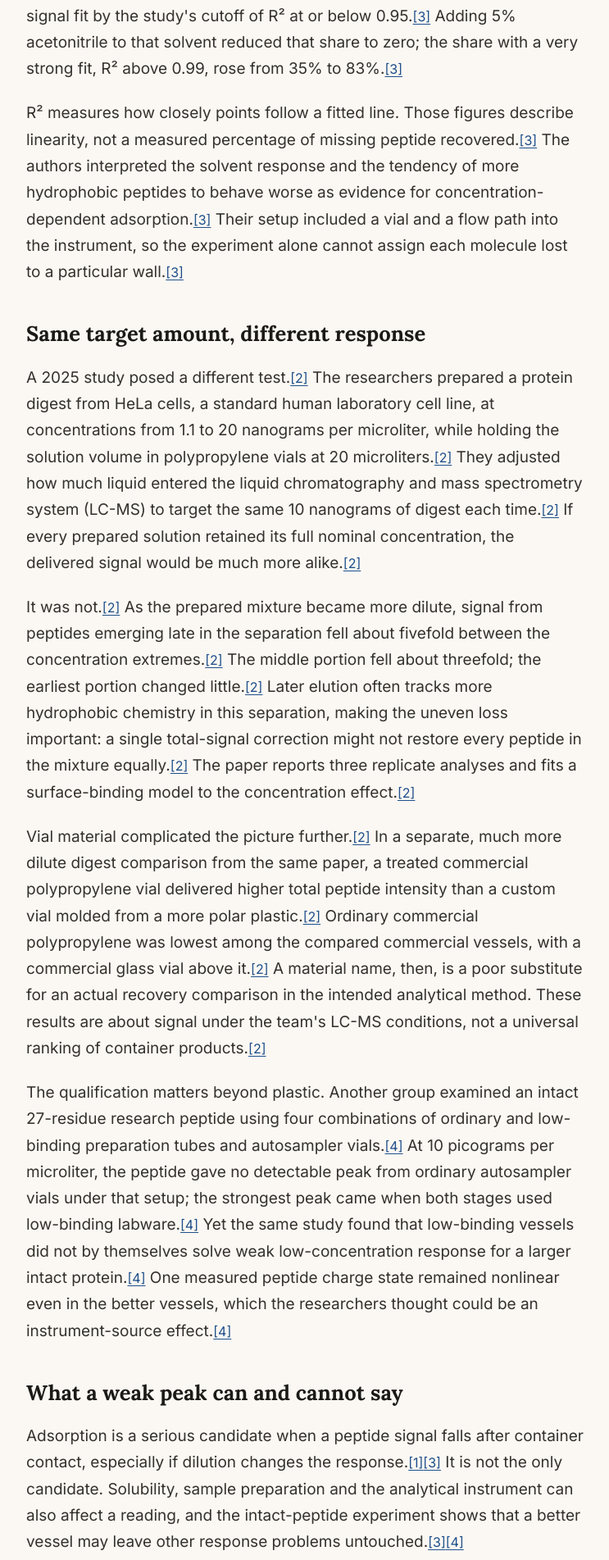
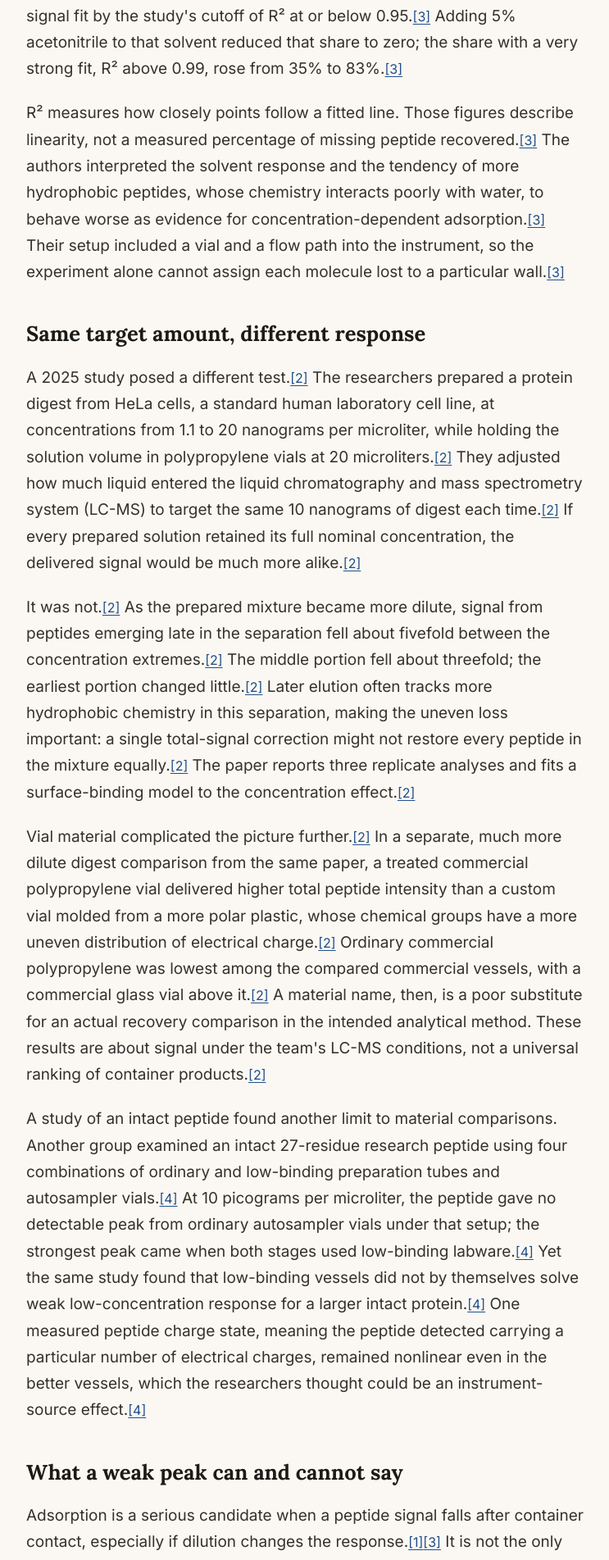
Before and after one commit to edorfanini00/peptidedigest, a Next.js app: page /peptide-adsorption-glass-plastic-lab-results in a window 1280 px wide. Shown: the part 3306-5209 px from the top of the page at 82% size, without its empty margins (268-1011 px from the left). Built offline with nearby package versions, Linux system fonts and the light colour scheme.

Commit message:
fix: resolve newsroom editorial and schema review findings

```diff
--- a/app/layout.tsx
+++ b/app/layout.tsx
@@ -94,14 +94,6 @@ const jsonLd = {
       url: "https://peptidedigest.co",
       name: "The Peptide Digest",
       publisher: { "@id": "https://peptidedigest.co/#organization" },
-      potentialAction: {
-        "@type": "SearchAction",
-        target: {
-          "@type": "EntryPoint",
-          urlTemplate: "https://peptidedigest.co/?q={search_term_string}",
-        },
-        "query-input": "required name=search_term_string",
-      },
     },
   ],
 };
--- a/app/peptide-adsorption-glass-plastic-lab-results/story.ts
+++ b/app/peptide-adsorption-glass-plastic-lab-results/story.ts
@@ -30,7 +30,7 @@ export const story = {
       "paragraphs": [
         "In mass spectrometry, more peptide should ordinarily produce more signal in a predictable relationship.[3] If the wall captures a different fraction at each concentration, that relationship bends. Two nominally proportionate samples can deliver disproportionately different amounts to the detector.[3]",
         "A separate team tested this with a digest of six proteins.[3] It selected 18 detectable peptides, followed three measured signals per peptide across a dilution series, and ran samples in triplicate.[3] With formic acid in water as the sample solvent, 35% of the peptides had a weak concentration-to-signal fit by the study's cutoff of R² at or below 0.95.[3] Adding 5% acetonitrile to that solvent reduced that share to zero; the share with a very strong fit, R² above 0.99, rose from 35% to 83%.[3]",
-        "R² measures how closely points follow a fitted line. Those figures describe linearity, not a measured percentage of missing peptide recovered.[3] The authors interpreted the solvent response and the tendency of more hydrophobic peptides to behave worse as evidence for concentration-dependent adsorption.[3] Their setup included a vial and a flow path into the instrument, so the experiment alone cannot assign each molecule lost to a particular wall.[3]"
+        "R² measures how closely points follow a fitted line. Those figures describe linearity, not a measured percentage of missing peptide recovered.[3] The authors interpreted the solvent response and the tendency of more hydrophobic peptides, whose chemistry interacts poorly with water, to behave worse as evidence for concentration-dependent adsorption.[3] Their setup included a vial and a flow path into the instrument, so the experiment alone cannot assign each molecule lost to a particular wall.[3]"
       ]
     },
     {
@@ -39,8 +39,8 @@ export const story = {
       "paragraphs": [
         "A 2025 study posed a different test.[2] The researchers prepared a protein digest from HeLa cells, a standard human laboratory cell line, at concentrations from 1.1 to 20 nanograms per microliter, while holding the solution volume in polypropylene vials at 20 microliters.[2] They adjusted how much liquid entered the liquid chromatography and mass spectrometry system (LC-MS) to target the same 10 nanograms of digest each time.[2] If every prepared solution retained its full nominal concentration, the delivered signal would be much more alike.[2]",
         "It was not.[2] As the prepared mixture became more dilute, signal from peptides emerging late in the separation fell about fivefold between the concentration extremes.[2] The middle portion fell about threefold; the earliest portion changed little.[2] Later elution often tracks more hydrophobic chemistry in this separation, making the uneven loss important: a single total-signal correction might not restore every peptide in the mixture equally.[2] The paper reports three replicate analyses and fits a surface-binding model to the concentration effect.[2]",
-        "Vial material complicated the picture further.[2] In a separate, much more dilute digest comparison from the same paper, a treated commercial polypropylene vial delivered higher total peptide intensity than a custom vial molded from a more polar plastic.[2] Ordinary commercial polypropylene was lowest among the compared commercial vessels, with a commercial glass vial above it.[2] A material name, then, is a poor substitute for an actual recovery comparison in the intended analytical method. These results are about signal under the team's LC-MS conditions, not a universal ranking of container products.[2]",
-        "The qualification matters beyond plastic. Another group examined an intact 27-residue research peptide using four combinations of ordinary and low-binding preparation tubes and autosampler vials.[4] At 10 picograms per microliter, the peptide gave no detectable peak from ordinary autosampler vials under that setup; the strongest peak came when both stages used low-binding labware.[4] Yet the same study found that low-binding vessels did not by themselves solve weak low-concentration response for a larger intact protein.[4] One measured peptide charge state remained nonlinear even in the better vessels, which the researchers thought could be an instrument-source effect.[4]"
+        "Vial material complicated the picture further.[2] In a separate, much more dilute digest comparison from the same paper, a treated commercial polypropylene vial delivered higher total peptide intensity than a custom vial molded from a more polar plastic, whose chemical groups have a more uneven distribution of electrical charge.[2] Ordinary commercial polypropylene was lowest among the compared commercial vessels, with a commercial glass vial above it.[2] A material name, then, is a poor substitute for an actual recovery comparison in the intended analytical method. These results are about signal under the team's LC-MS conditions, not a universal ranking of container products.[2]",
+        "A study of an intact peptide found another limit to material comparisons. Another group examined an intact 27-residue research peptide using four combinations of ordinary and low-binding preparation tubes and autosampler vials.[4] At 10 picograms per microliter, the peptide gave no detectable peak from ordinary autosampler vials under that setup; the strongest peak came when both stages used low-binding labware.[4] Yet the same study found that low-binding vessels did not by themselves solve weak low-concentration response for a larger intact protein.[4] One measured peptide charge state, meaning the peptide detected carrying a particular number of electrical charges, remained nonlinear even in the better vessels, which the researchers thought could be an instrument-source effect.[4]"
       ]
     },
     {
@@ -81,13 +81,13 @@ export const story = {
     },
     {
       "id": 3,
-      "url": "https://www.ebi.ac.uk/europepmc/webservices/rest/PMC3694305/fullTextXML",
+      "url": "https://pmc.ncbi.nlm.nih.gov/articles/PMC3694305/",
       "title": "Warwood et al. (2013), Journal of Proteomics, DOI 10.1016/j.jprot.2013.04.034"
     },
     {
       "id": 4,
-      "url": "https://www.ebi.ac.uk/europepmc/webservices/rest/PMC10989528/fullTextXML",
-      "title": "Murphy et al. (2021), intact peptide LC-MS, full-text XML"
+      "url": "https://pmc.ncbi.nlm.nih.gov/articles/PMC10989528/",
+      "title": "Murphy et al. (2021), Analytical Science Advances, DOI 10.1002/ansa.202000102"
     }
   ],
   "notice": "The concentrations and conditions below describe laboratory studies, not instructions for use in people. The IQON catalog placement is separate from these experiments.",
--- a/components/NewsroomArticle.tsx
+++ b/components/NewsroomArticle.tsx
@@ -71,7 +71,7 @@ export function NewsroomArticle({ story }: { story: NewsroomStory }) {
           <h2 id={section.id} className="scroll-mt-24">{section.title}</h2>
           {section.paragraphs.every(p => p.startsWith("- ")) ? <ul>{section.paragraphs.map((p, i) => <li key={i}><RichText text={p.slice(2)} story={story} /></li>)}</ul> : section.paragraphs.map((p, i) => <p key={i}><RichText text={p} story={story} /></p>)}
         </section>)}
-        <section className={styles.section} aria-labelledby="questions"><h2 id="questions">Frequently asked questions</h2>{story.faqs.map((faq, i) => <div className={styles.faq} key={faq.q} data-faq><h3 id={`question-${i + 1}`}>{faq.q}</h3><p data-faq-answer>{faq.a}</p><p className="text-sm" aria-label="Answer sources"><RichText text={faq.refs.map(n => `[${n}]`).join(" ")} story={story} /></p></div>)}</section>
+        <section className={styles.section} aria-labelledby="questions"><h2 id="questions" className="scroll-mt-24">Frequently asked questions</h2>{story.faqs.map((faq, i) => <div className={styles.faq} key={faq.q} data-faq><h3 id={`question-${i + 1}`}>{faq.q}</h3><p data-faq-answer>{faq.a}</p><p className="text-sm" aria-label="Answer sources"><RichText text={faq.refs.map(n => `[${n}]`).join(" ")} story={story} /></p></div>)}</section>
         <section className={styles.section} aria-labelledby="sources"><h2 id="sources">Sources and further reading</h2><ol className="text-sm break-words">{story.sources.map(source => <li key={source.id} value={source.id}><a href={source.url}>{source.title}</a>{source.doi ? <>. DOI: <a href={`https://doi.org/${source.doi}`}>{source.doi}</a></> : null}</li>)}</ol></section>
         <section className={styles.section} aria-labelledby="related"><h2 id="related">Related reading</h2><ul>{story.related.map(link => <li key={link.url}><Link href={link.url}>{link.title}</Link></li>)}</ul></section>
         <IQONPartner vial={story.vials[1]} />
--- a/components/images.ts
+++ b/components/images.ts
@@ -16,11 +16,11 @@ export interface EditorialImage {
 
 export const images = {
   enicepatideComparison: {
-    src: "/images/enicepatide-trial-comparison.webp",
+    src: "/images/enicepatide-hba1c-analysis.webp",
     width: 1800,
     height: 1208,
-    alt: "Conceptual illustration of two empty transparent sample racks beside a closed notebook",
-    caption: "AI-generated editorial illustration of a trial comparison, not a photograph of Roche or the trial.",
+    alt: "Illustration of an unbranded benchtop analyzer beside a blank worksheet headed HbA1c and a closed study binder",
+    caption: "AI-generated editorial illustration of HbA1c measurement, not a photograph of Roche equipment or the trial.",
     photographer: "The Peptide Digest",
     sourceUrl: "https://peptidedigest.co",
     credit: "The Peptide Digest",
```
Also changed, not shown: reports/design/image-credits.md (+3 -2 lines), public/images/enicepatide-hba1c-analysis.webp (added), public/images/enicepatide-trial-comparison.webp (deleted).
